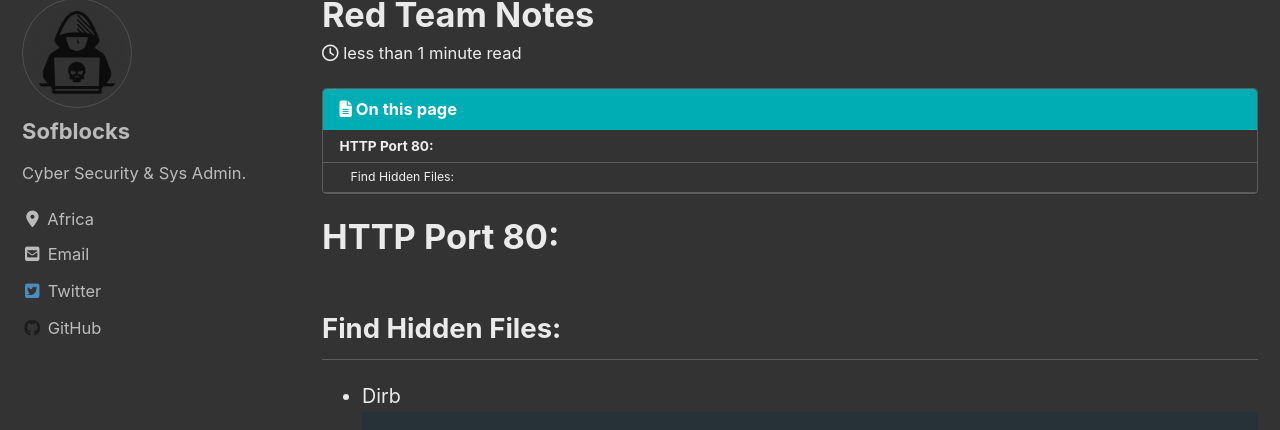
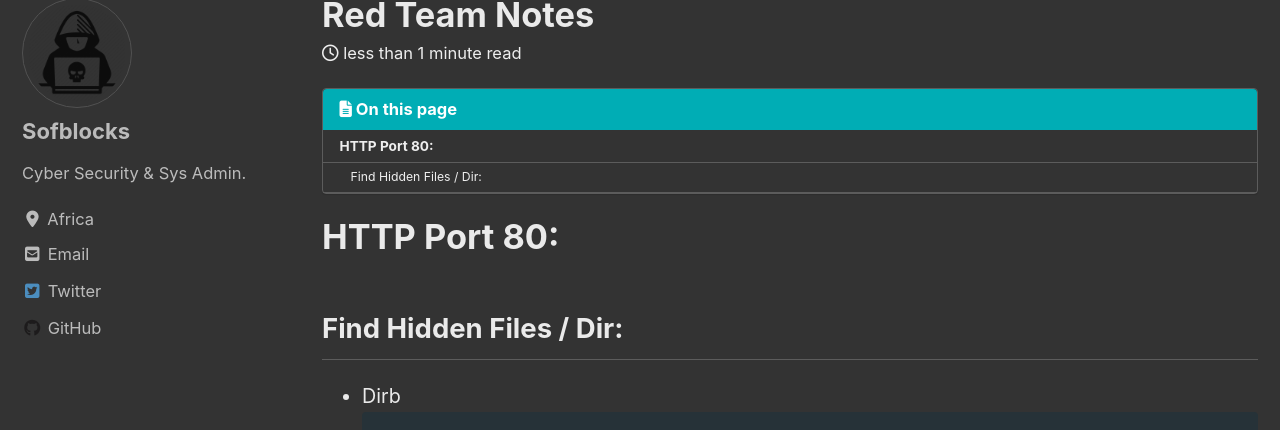
Before and after one commit to sofblocks/sofblocks.github.io, a Jekyll site: the page built from _notes/2020-05-10-red-team.md, in a window 1280 px wide and 900 px high. Shown: the part 113-543 px from the top of the window. Built offline with Jekyll 4.4.1, drawn with Linux system fonts in a browser that asks for light colours; cached includes are drawn as plain includes; nearby versions of some CDN libraries; comment, search, counter and statistics services are not loaded.

Commit message:
Update 2020-05-10-red-team.md

````diff
--- a/_notes/2020-05-10-red-team.md
+++ b/_notes/2020-05-10-red-team.md
@@ -10,7 +10,7 @@ toc: true
 
 # HTTP Port 80:
 
-## Find Hidden Files:
+## Find Hidden Files / Dir:
 * Dirb
 ```python
     dirb http://www.target.com
````
